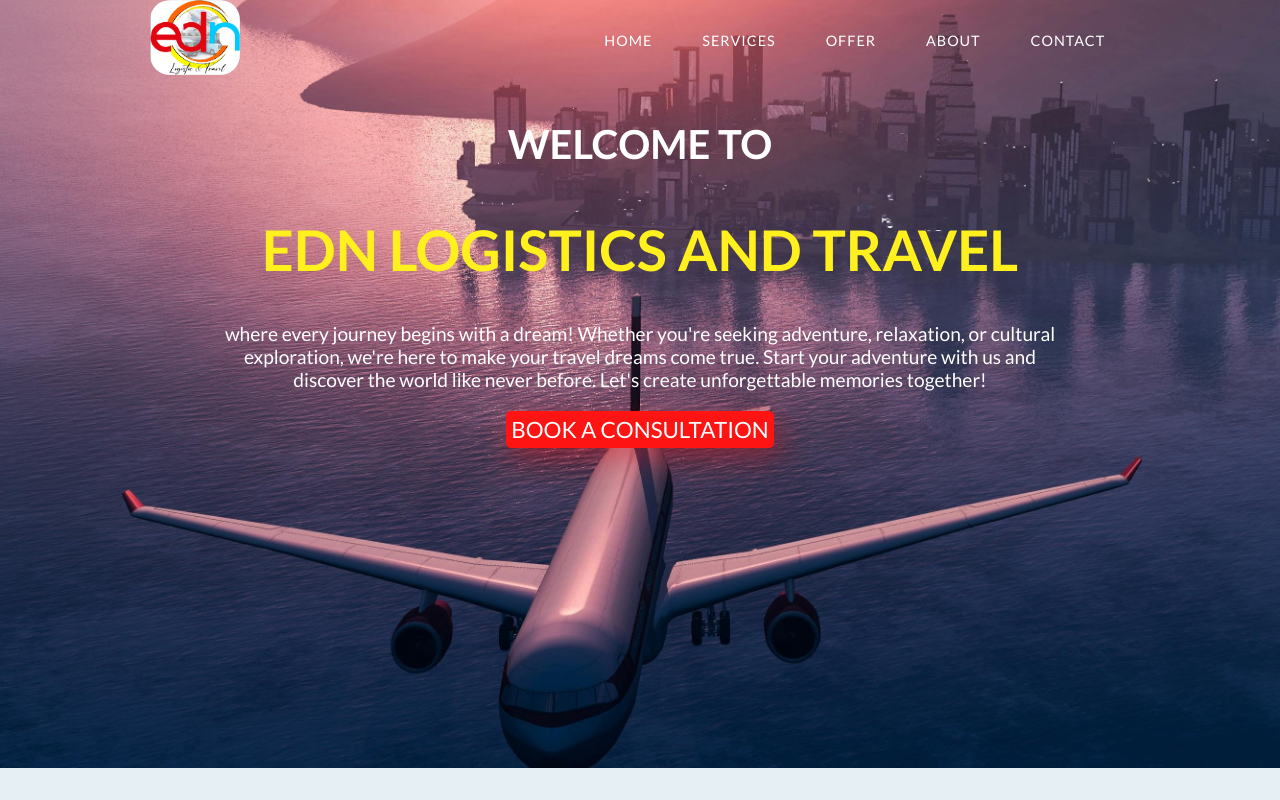
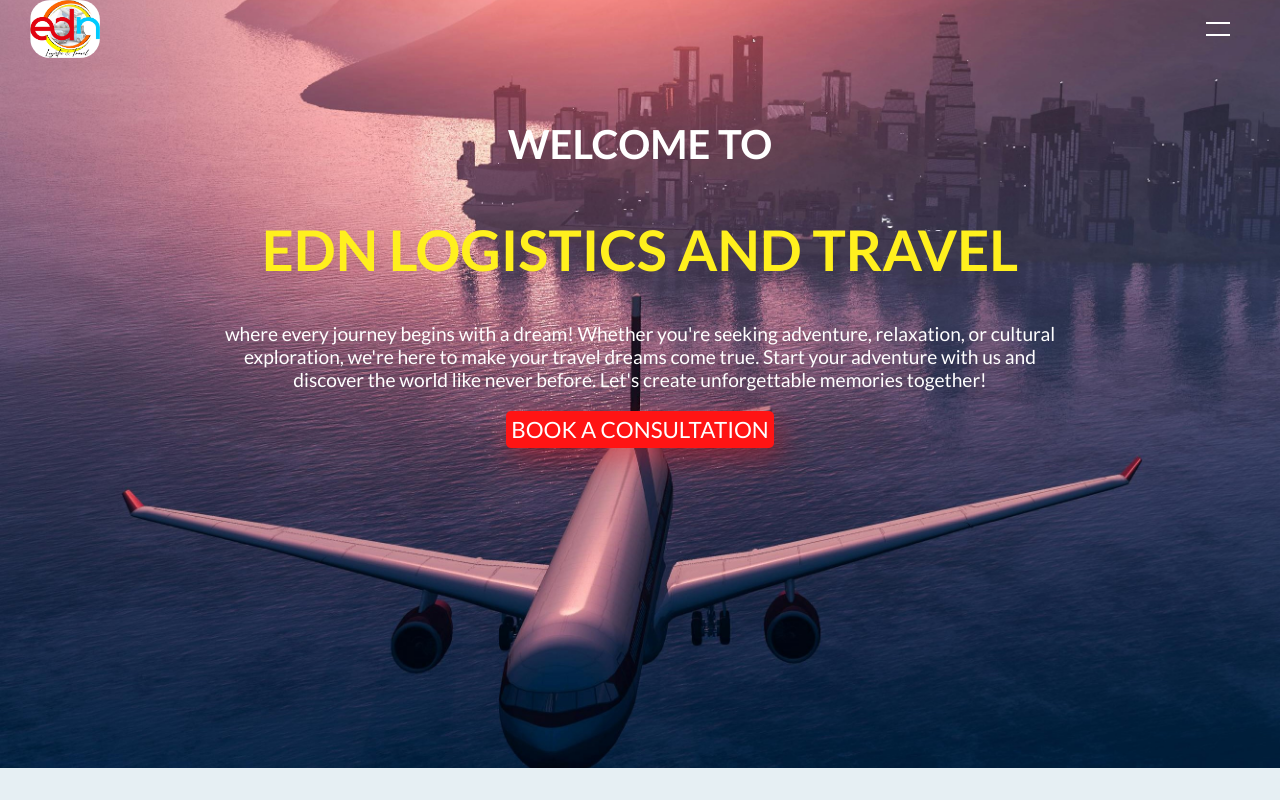
Before and after one commit to ikoessoun1/ednlogistics, a React (Create React App) app: page / in a window 1280 px wide. Shown: the top 800 px of the page. Built offline with nearby package versions, Linux system fonts and the light colour scheme.

Commit message:
Update index.css

```diff
--- a/src/index.css
+++ b/src/index.css
@@ -99,7 +99,7 @@
 }
 nav .menu-btn,
 .menu-icon{
-		display:none;
+		display: block;
 	}
 
 
@@ -601,27 +601,21 @@
 
 
 
-/*                                Styles to accomodate the changing screens                                */
-
-
-
-
-
-
-
-
+/* Styles to accommodate the changing screens */
 
 /* Small devices (phones, 600px and down) */
 @media only screen and (max-width: 600px) {
-
-  .a-box{
+  .a-box {
     width: 100%;
-    height:400px;
+    height: 400px;
+  }
+  .name {
+    width: 60%;
+  }
+  .pr-heading {
+    width: 60%;
   }
 }
-
-/* Add this CSS animation */
-
 
 /* Adjust the font sizes and styles to keep "WELCOME TO" at the top and "EDN LOGISTICS AND TRAVEL" on one line */
 .header-heading h2 {
@@ -639,11 +633,9 @@
   .header-heading h2 {
     font-size: 2rem; /* Adjust font size for smaller screens */
   }
-
   .header-heading h1 {
     font-size: 3rem; /* Adjust font size for smaller screens */
   }
-
   .header-heading .details {
     font-size: 1rem; /* Adjust font size for smaller screens */
   }
@@ -657,66 +649,154 @@
   }
 }
 
+/* max-width: 970px */
+@media only screen and (min-width: 600px) and (max-width: 970px) {
+  #main {
+    height: 650px;
+  }
+  .name, .pr-heading {
+    left: 50%;
+    top: 50%;
+    transform: translate(-50%, -50%);
+  }
+  .header-btn {
+    margin-left: 0%;
+    margin-top: 0px;
+  }
+  .pr-btn {
+    margin-left: 20%;
+    margin-top: 20px;
+  }
+}
 
+/* Extra large devices (desktops, 970px and up) */
+@media only screen and (min-width: 970px) and (max-width: 1200px) {
+  #main {
+    background-size: 930px !important;
+  }
+  .name, .pr-heading {
+    left: 50%;
+    top: 50%;
+    transform: translate(-50%, -50%);
+    text-align: center;
+  }
+  .name h2 {
+    font-size: 1.5rem;
+  }
+  .name h1 {
+    font-size: 3rem;
+  }
+  .name .details {
+    font-size: 1rem;
+  }
+  .pr-heading h2, .pr-heading h1 {
+    font-size: auto;
+    text-align: justify;
+  }
+  .pr-heading .details {
+    font-size: 1rem;
+  }
+  #features {
+    height: auto;
+    margin-bottom: 100px;
+  }
+  .a-container {
+    flex-wrap: wrap;
+  }
+  .a-box {
+    flex-grow: 1;
+  }
+  .a-b-img img {
+    object-fit: contain;
+  }
+}
 
-
-
-
-
-
-
-
-
-
-
-
-
-
-
-
-
-
-
-
-
-
-
-
-
-
-
-
-
-
-
-
-
-
-
-
-
-
-
-
-
-
-
-
-
-
-
-
-
-
-
-
-
-
-
-
-
-
-
+/* Extra extra large devices (large desktops, 1200px and up) */
+@media only screen and (min-width: 1200px) {
+  nav {
+    display: block;
+    justify-content: space-between;
+    height: 65px;
+    padding: 0px 30px;
+  }
+  .logo img {
+    width: 70px;
+  }
+  .header-btns, .pr-btns {
+    margin: 0;
+  }
+  .menu {
+    display: none;
+    position: absolute;
+    top: 65px;
+    left: 0px;
+    background-color: #000000;
+    border-bottom: 4px solid #FF1414;
+    width: 100%;
+    padding: 0px;
+    margin: 0px;
+  }
+  .menu li {
+    width: 100%;
+  }
+  nav .menu li a {
+    width: 100%;
+    height: 40px;
+    justify-content: center;
+    align-items: center;
+    margin: 0px;
+    padding: 25px;
+    border: 1px solid rgba(38, 38, 38, 0.03);
+  }
+  nav .menu-icon {
+    cursor: pointer;
+    float: right;
+    padding: 28px 20px;
+    position: relative;
+    user-select: none;
+  }
+  nav .menu-icon .nav-icon {
+    background-color: #ffffff;
+    display: block;
+    height: 2px;
+    position: relative;
+    transition: background 0.2s ease-out;
+    width: 24px;
+  }
+  nav .menu-icon .nav-icon:before,
+  nav .menu-icon .nav-icon:after {
+    background: rgb(255, 255, 255);
+    content: '';
+    display: block;
+    height: 100%;
+    position: absolute;
+    transition: all ease-out 0.2s;
+    width: 100%;
+  }
+  nav .menu-icon .nav-icon:before {
+    top: 6px;
+  }
+  nav .menu-icon .nav-icon:after {
+    top: -6px;
+  }
+  nav .menu-btn:checked ~ .menu-icon .nav-icon {
+    background: transparent;
+  }
+  nav .menu-btn:checked ~ .menu-icon .nav-icon:before {
+    transform: rotate(-45deg);
+    top: 0;
+  }
+  nav .menu-btn:checked ~ .menu-icon .nav-icon:after {
+    transform: rotate(45deg);
+    top: 0;
+  }
+  nav .menu-btn {
+    display: none;
+  }
+  nav .menu-btn:checked ~ .menu {
+    display: block;
+  }
+}
 
 
 
```
Lines whose indentation alone changed are shown as unchanged.
